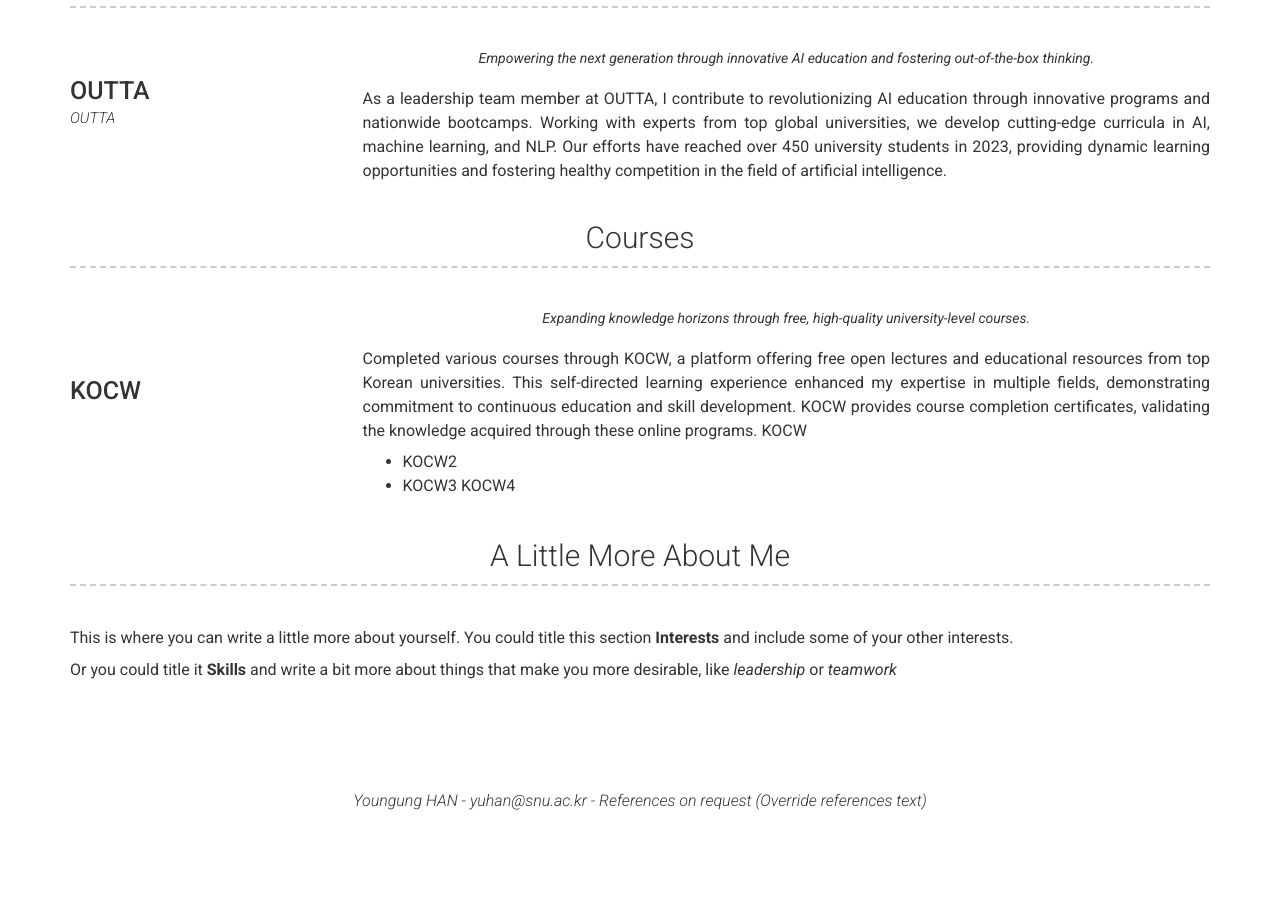
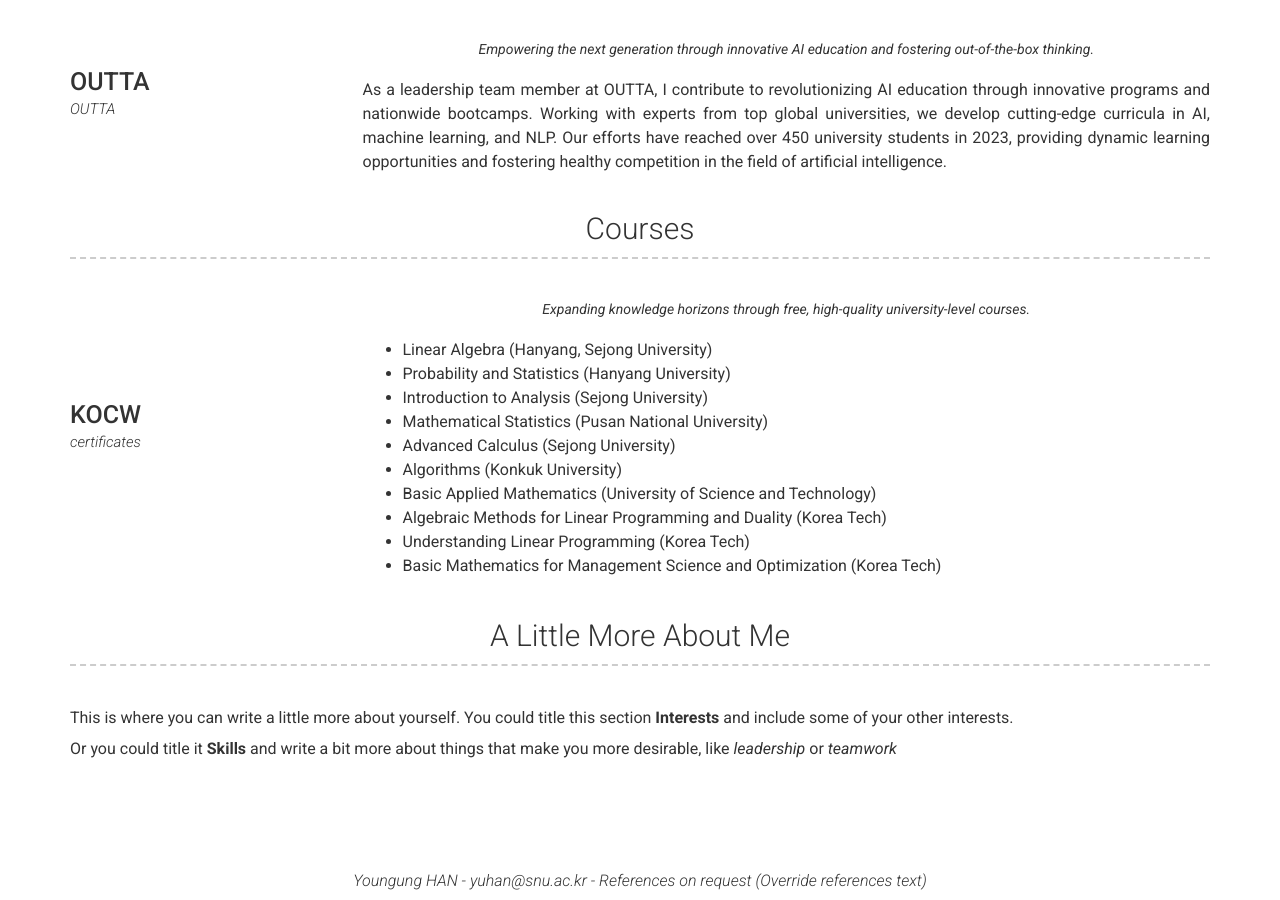
Before and after one commit to youngunghan/yuhan.github.io, a Jekyll site: the page built from index.md, in a window 1280 px wide and 900 px high, scrolled down 2843 px. Built offline with Jekyll 4.4.1, drawn with Linux system fonts in a browser that asks for light colours; nearby versions of some CDN libraries; before the commit the page ends 3664 px from its top, so only the background shows below that.

Commit message:
add v1.0

```diff
--- a/_config.yml
+++ b/_config.yml
@@ -148,8 +148,6 @@ content:
           It leverages a ResNet50 backbone for feature extraction and includes custom layers for feature adaptation and binary bottlenecking.
 
       - layout: left
-        border: weak  # Value of `weak` will display a weak border below this item. # Any
-                      # other value (or no value) means no border will be displayed
         title: MSCLIPGAN
         link: https://github.com/youngunghan/MS-CLIP-GAN-Multi-Stage-Text-to-Image-Generation-with-CLIP-Guided-Synthesis
         link_text: MSCLIPGAN
@@ -187,17 +185,21 @@ content:
     content:
       - layout: left
         title: KOCW
+        link: https://github.com/youngunghan/MS-CLIP-GAN-Multi-Stage-Text-to-Image-Generation-with-CLIP-Guided-Synthesis
+        link_text: certificates
         quote: >
           Expanding knowledge horizons through free, high-quality university-level courses.
         description: | # this will include new lines to allow paragraphs
-          Completed various courses through KOCW, a platform offering free open lectures and educational resources from top Korean universities. This self-directed learning experience enhanced my expertise in multiple fields, demonstrating commitment to continuous education and skill development. KOCW provides course completion certificates, validating the knowledge acquired through these online programs.
-          KOCW
-          - KOCW2
-          - KOCW3
-          KOCW4
-
-
-
+          - Linear Algebra (Hanyang, Sejong University)
+          - Probability and Statistics (Hanyang University)
+          - Introduction to Analysis (Sejong University)
+          - Mathematical Statistics (Pusan National University)
+          - Advanced Calculus (Sejong University)
+          - Algorithms (Konkuk University)
+          - Basic Applied Mathematics (University of Science and Technology)
+          - Algebraic Methods for Linear Programming and Duality (Korea Tech)
+          - Understanding Linear Programming (Korea Tech)
+          - Basic Mathematics for Management Science and Optimization (Korea Tech)
 
   - title: A Little More About Me
     layout: text
```
